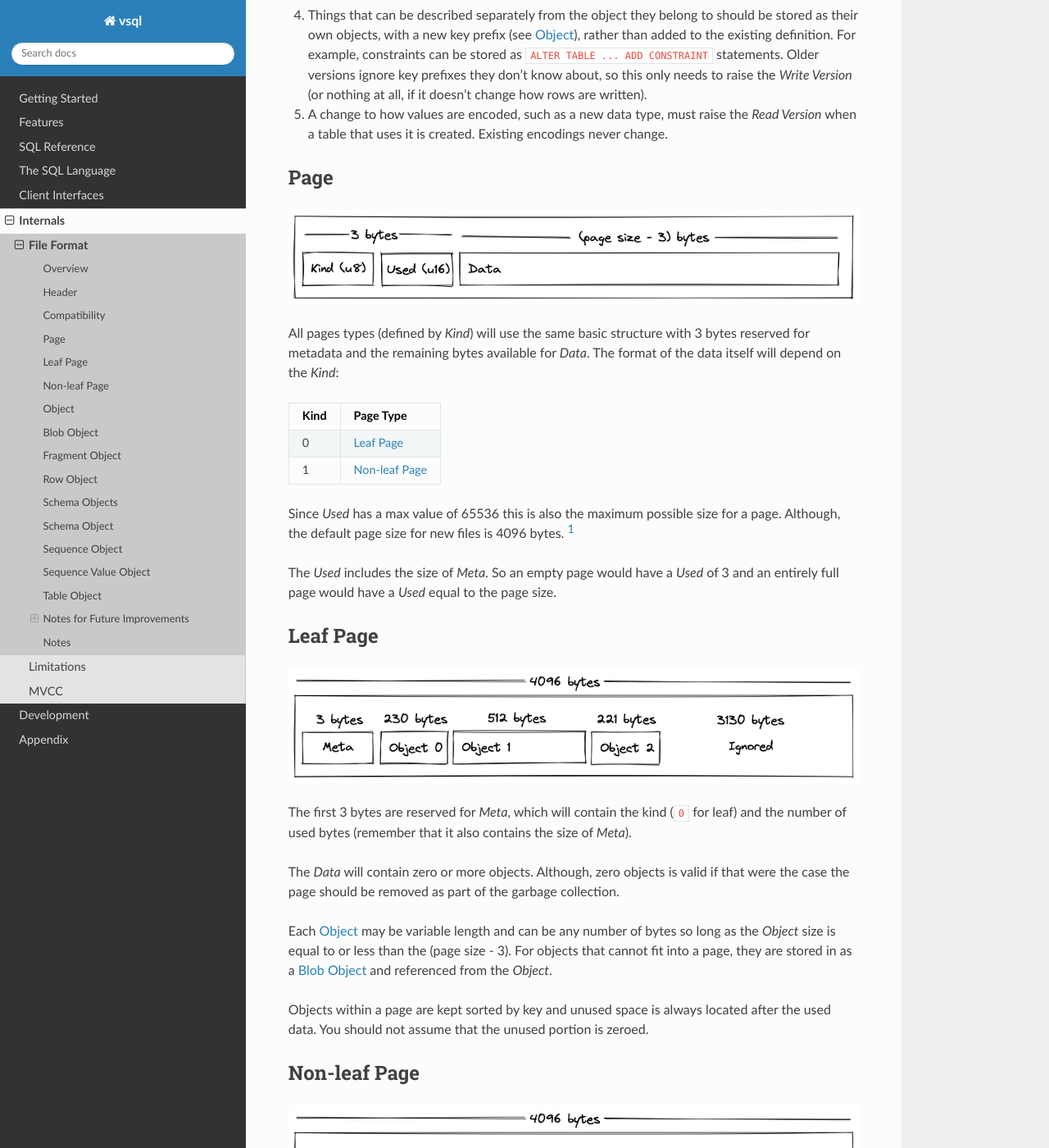
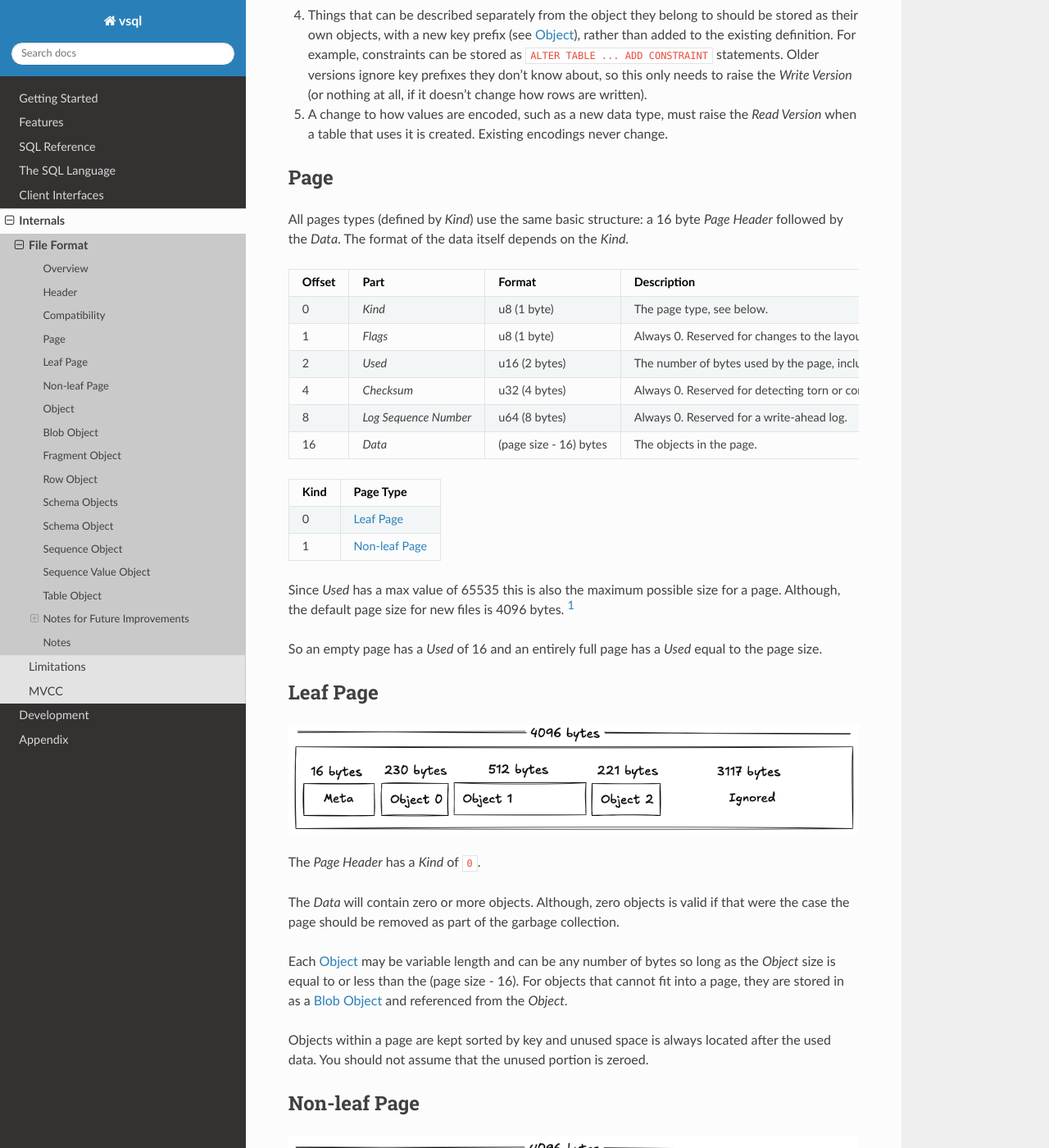
Before and after one commit to elliotchance/vsql, a Sphinx documentation site: the page built from docs/file-format.rst, in a window 1280 px wide and 1400 px high, scrolled down 2652 px. Shown: the whole window at 82% size. Built offline with Sphinx 7.4.7 and the Read the Docs theme 3.1.0, drawn with Linux system fonts in a browser that asks for light colours.

Commit message:
storage: Reserve page header space for a checksum and LSN
The page header grows from 3 to 16 bytes, adding flags, a checksum and a log
sequence number. They're always 0 for now, so that crash safety and corruption
checks can be added later without changing the size of every page.

The file format version isn't changed here, it will be bumped once before the
next release.

Fixes #290

Co-Authored-By: Claude Opus 5.5 <noreply@anthropic.com>

```diff
--- a/docs/file-format.rst
+++ b/docs/file-format.rst
@@ -153,11 +153,47 @@ These rules keep changes compatible:
 Page
 ----
 
-.. image:: img/file-format-page.png
+All pages types (defined by *Kind*) use the same basic structure: a 16 byte
+*Page Header* followed by the *Data*. The format of the data itself depends on
+the *Kind*.
 
-All pages types (defined by *Kind*) will use the same basic structure with 3
-bytes reserved for metadata and the remaining bytes available for *Data*. The
-format of the data itself will depend on the *Kind*:
+.. list-table::
+  :header-rows: 1
+
+  * - Offset
+    - Part
+    - Format
+    - Description
+
+  * - 0
+    - *Kind*
+    - u8 (1 byte)
+    - The page type, see below.
+
+  * - 1
+    - *Flags*
+    - u8 (1 byte)
+    - Always 0. Reserved for changes to the layout of individual pages.
+
+  * - 2
+    - *Used*
+    - u16 (2 bytes)
+    - The number of bytes used by the page, including the *Page Header*.
+
+  * - 4
+    - *Checksum*
+    - u32 (4 bytes)
+    - Always 0. Reserved for detecting torn or corrupted pages.
+
+  * - 8
+    - *Log Sequence Number*
+    - u64 (8 bytes)
+    - Always 0. Reserved for a write-ahead log.
+
+  * - 16
+    - *Data*
+    - (page size - 16) bytes
+    - The objects in the page.
 
 .. list-table::
   :header-rows: 1
@@ -171,26 +207,24 @@ format of the data itself will depend on the *Kind*:
   * - 1
     - `Non-leaf Page`_
 
-Since *Used* has a max value of 65536 this is also the maximum possible size
+Since *Used* has a max value of 65535 this is also the maximum possible size
 for a page. Although, the default page size for new files is 4096 bytes. [1]_
 
-The *Used* includes the size of *Meta*. So an empty page would have a *Used* of
-3 and an entirely full page would have a *Used* equal to the page size.
+So an empty page has a *Used* of 16 and an entirely full page has a *Used* equal
+to the page size.
 
 Leaf Page
 ---------
 
 .. image:: img/file-format-leaf-page.png
 
-The first 3 bytes are reserved for *Meta*, which will contain the kind (``0``
-for leaf) and the number of used bytes (remember that it also contains the
-size of *Meta*).
+The *Page Header* has a *Kind* of ``0``.
 
 The *Data* will contain zero or more objects. Although, zero objects is valid if
 that were the case the page should be removed as part of the garbage collection.
 
 Each `Object`_ may be variable length and can be any number of bytes so long as
-the *Object* size is equal to or less than the (page size - 3). For objects that
+the *Object* size is equal to or less than the (page size - 16). For objects that
 cannot fit into a page, they are stored in as a `Blob Object`_ and referenced
 from the *Object*.
 
```
Also changed, not shown: docs/img/file-format-leaf-page.png, docs/img/file-format-non-leaf-page.png, docs/img/file-format-page.png (deleted), 5 other files.
